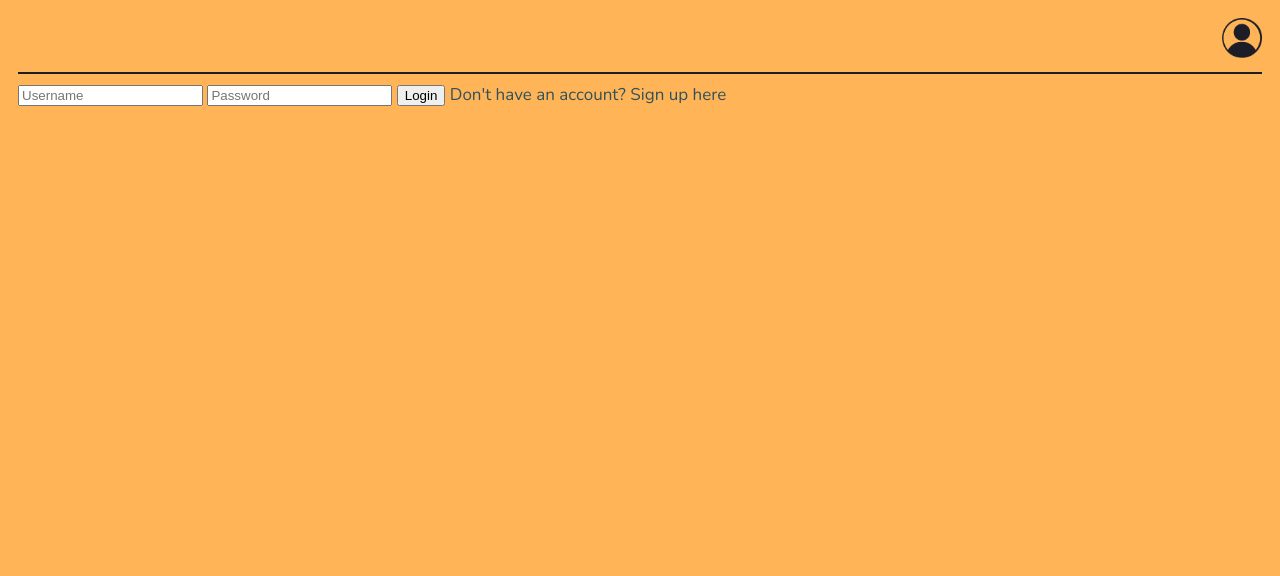
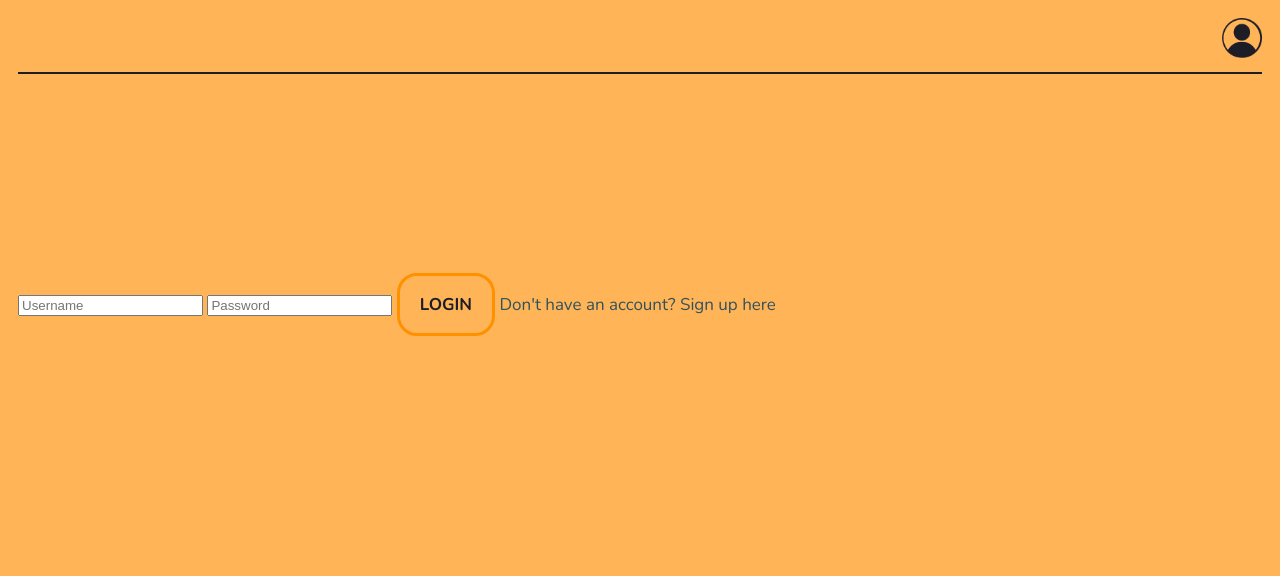
Before and after one commit to CAS-Project-2/Happy-Hour-App, a Node server app: page /users/login in a window 1280 px wide. Shown: the top 576 px of the page. Run offline with Node 20, Linux system fonts and the light colour scheme; some libraries are stand-ins or nearby versions.

Commit message:
fixed random button

```diff
--- a/public/stylesheets/style.css
+++ b/public/stylesheets/style.css
@@ -78,11 +78,12 @@ ul {
   border: none;
   padding: 10px;
   border-radius: 15px;
-} */
+}  */
 
-/*
+
  button {
-  margin-top: 200px;
+  margin-top: 190px;
+
   transition: all .5s ease;
   color: #1D1D27;
   border: 3px solid #ff9101;
@@ -102,7 +103,7 @@ button:hover {
   background-color: #ff9101;
 }
 
- */
+
 
 
 .top-navbar{
```
